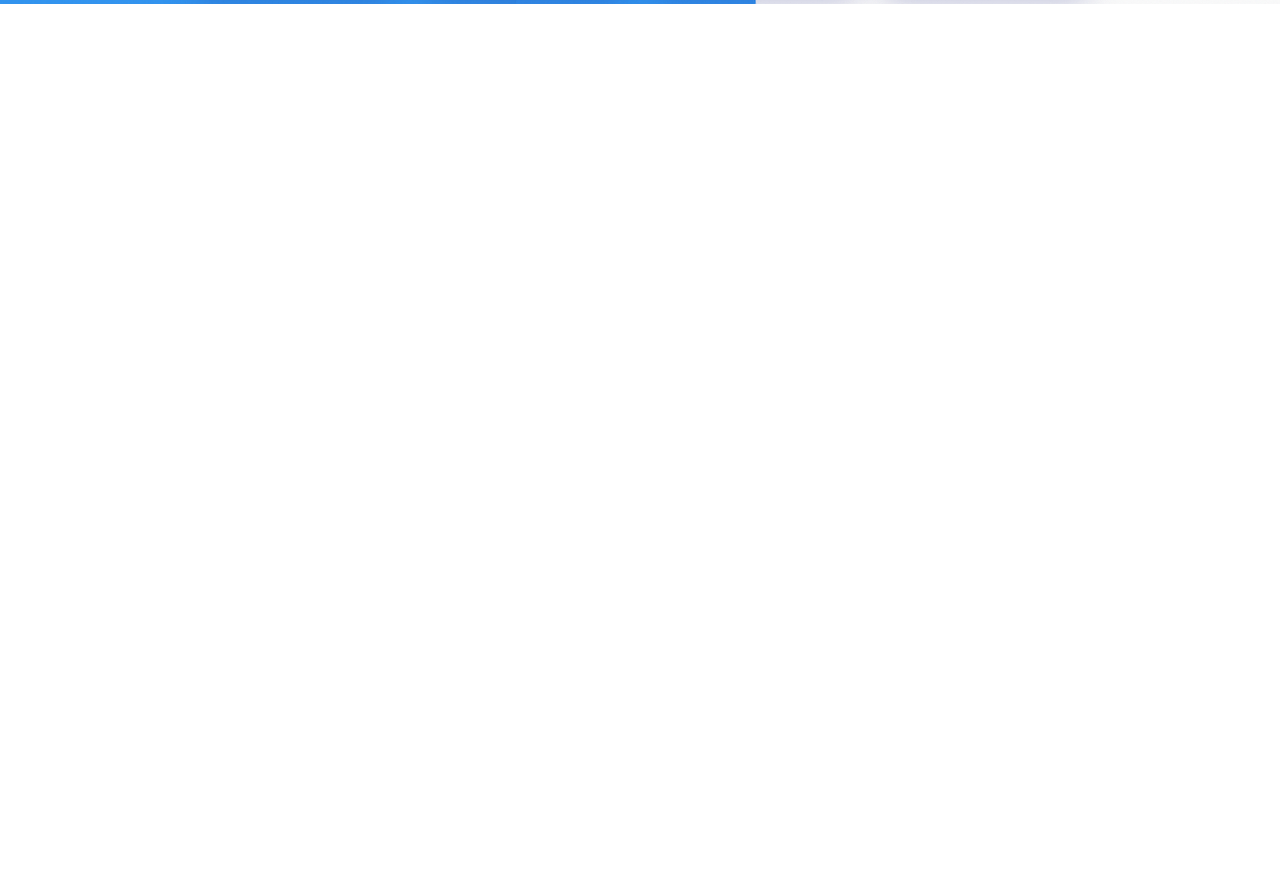
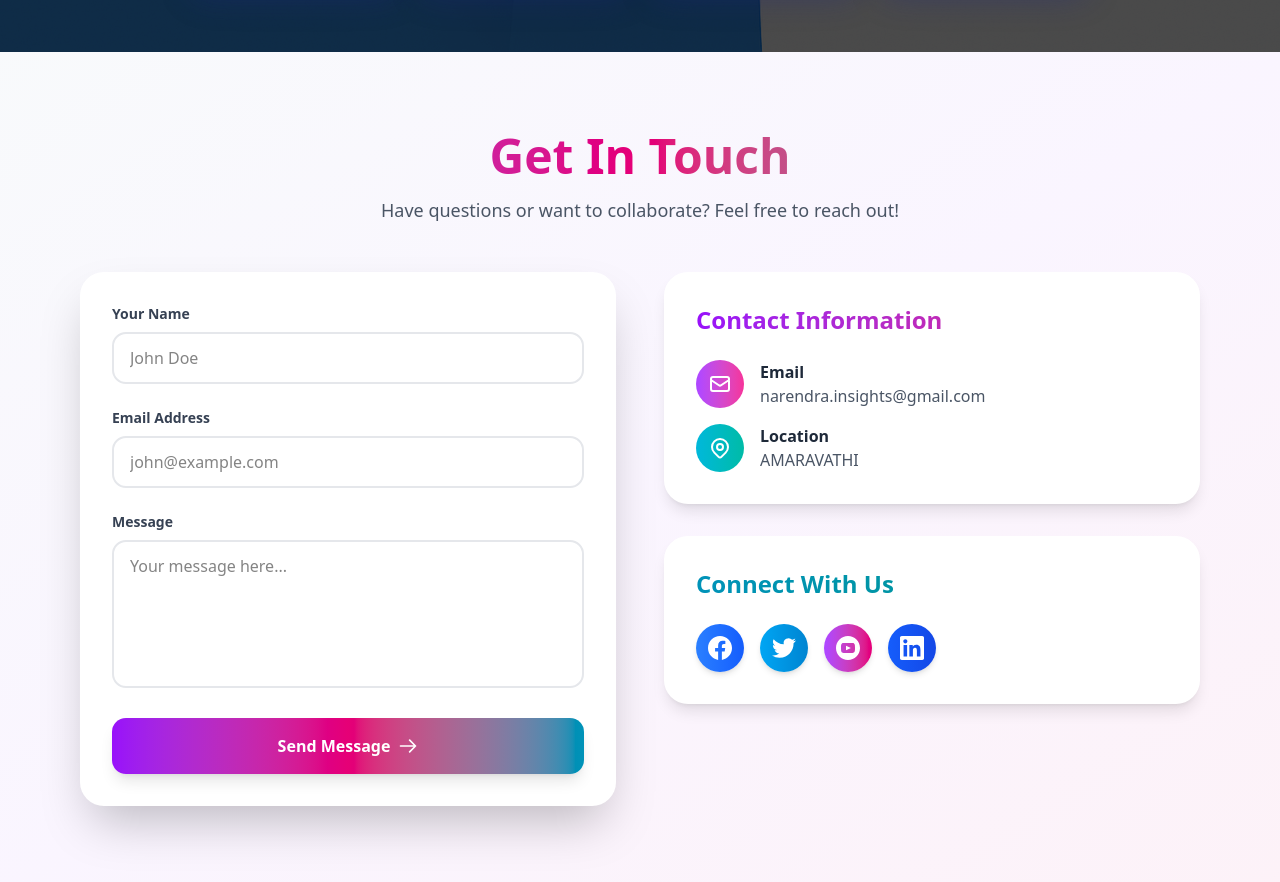
Before and after one commit to narendraAnalytics/aiagent, a Next.js app in the folder frontend/: page / in a window 1280 px wide. Shown: the part 860-1742 px from the top of the page. Before the commit the page ends 864 px from the top, so only its background shows below. Built offline with nearby package versions, Linux system fonts and the light colour scheme; no server answers.

Commit message:
contactme page added

```diff
--- a/frontend/src/app/page.tsx
+++ b/frontend/src/app/page.tsx
@@ -8,8 +8,10 @@ export default async function Home() {
   const { userId } = await auth()
 
   return (
-    <div className="flex flex-col min-h-screen relative overflow-hidden">
-      {/* Banner Background Image */}
+    <div className="flex flex-col min-h-screen">
+      {/* Hero Section with Background Image */}
+      <div className="relative overflow-hidden">
+        {/* Banner Background Image - Only for hero section */}
         <Image
           src="/images/bannerImage.png"
           alt="Research Assistant Background"
@@ -18,10 +20,10 @@ export default async function Home() {
           priority
         />
         {/* Dark Overlay for text readability */}
-      <div className="fixed inset-0 bg-black/70 -z-10"></div>
+        <div className="absolute inset-0 bg-black/70 -z-10"></div>
 
         {/* Header with UserButton */}
-      <header className="w-full animate-fade-in">
+        <header className="w-full animate-fade-in relative z-10">
           <div className="max-w-7xl mx-auto px-4 py-4 flex justify-between items-center">
             <h2 className="text-xl font-bold bg-gradient-to-r from-cyan-300 via-purple-300 to-pink-300 bg-clip-text text-transparent hover:scale-110 transition-all duration-300 cursor-default drop-shadow-[0_0_15px_rgba(168,85,247,0.5)] animate-gradient-x">
               AI Research Agent
@@ -34,8 +36,8 @@ export default async function Home() {
           </div>
         </header>
 
-      {/* Main Content */}
-      <div className="flex-1 flex flex-col items-center justify-center p-4 pt-8">
+        {/* Main Hero Content */}
+        <div className="flex flex-col items-center justify-center p-4 pt-8 pb-16 relative z-10">
         <div className="max-w-4xl w-full text-center space-y-8">
 
           {/* Logo with Float Animation */}
@@ -130,5 +132,154 @@ export default async function Home() {
         </div>
         </div>
       </div>
+
+      {/* Contact Me Section */}
+      <section className="relative bg-gradient-to-br from-slate-50 via-purple-50 to-pink-50 py-20">
+        <div className="max-w-6xl mx-auto px-4">
+          {/* Section Header */}
+          <div className="text-center mb-12 animate-slide-up">
+            <h2 className="text-5xl font-bold mb-4 bg-gradient-to-r from-purple-600 via-pink-600 to-cyan-600 bg-clip-text text-transparent">
+              Get In Touch
+            </h2>
+            <p className="text-lg text-gray-600 max-w-2xl mx-auto">
+              Have questions or want to collaborate? Feel free to reach out!
+            </p>
+          </div>
+
+          <div className="grid grid-cols-1 lg:grid-cols-2 gap-12">
+            {/* Contact Form */}
+            <div className="bg-white rounded-3xl shadow-2xl p-8 animate-slide-up" style={{ animationDelay: '0.2s', opacity: 0 }}>
+              <form className="space-y-6">
+                <div>
+                  <label htmlFor="name" className="block text-sm font-semibold text-gray-700 mb-2">
+                    Your Name
+                  </label>
+                  <input
+                    type="text"
+                    id="name"
+                    name="name"
+                    className="w-full px-4 py-3 rounded-xl border-2 border-gray-200 focus:border-purple-500 focus:ring-2 focus:ring-purple-200 outline-none transition-all duration-300"
+                    placeholder="John Doe"
+                  />
+                </div>
+
+                <div>
+                  <label htmlFor="email" className="block text-sm font-semibold text-gray-700 mb-2">
+                    Email Address
+                  </label>
+                  <input
+                    type="email"
+                    id="email"
+                    name="email"
+                    className="w-full px-4 py-3 rounded-xl border-2 border-gray-200 focus:border-purple-500 focus:ring-2 focus:ring-purple-200 outline-none transition-all duration-300"
+                    placeholder="john@example.com"
+                  />
+                </div>
+
+                <div>
+                  <label htmlFor="message" className="block text-sm font-semibold text-gray-700 mb-2">
+                    Message
+                  </label>
+                  <textarea
+                    id="message"
+                    name="message"
+                    rows={5}
+                    className="w-full px-4 py-3 rounded-xl border-2 border-gray-200 focus:border-purple-500 focus:ring-2 focus:ring-purple-200 outline-none transition-all duration-300 resize-none"
+                    placeholder="Your message here..."
+                  />
+                </div>
+
+                <button
+                  type="submit"
+                  className="w-full bg-gradient-to-r from-purple-600 via-pink-600 to-cyan-600 text-white font-bold py-4 rounded-xl shadow-lg hover:shadow-2xl hover:scale-105 transition-all duration-300 flex items-center justify-center gap-2"
+                >
+                  <span>Send Message</span>
+                  <svg className="w-5 h-5" fill="none" stroke="currentColor" viewBox="0 0 24 24">
+                    <path strokeLinecap="round" strokeLinejoin="round" strokeWidth={2} d="M14 5l7 7m0 0l-7 7m7-7H3" />
+                  </svg>
+                </button>
+              </form>
+            </div>
+
+            {/* Contact Info & Social Links */}
+            <div className="space-y-8 animate-slide-up" style={{ animationDelay: '0.4s', opacity: 0 }}>
+              {/* Info Cards */}
+              <div className="bg-white rounded-3xl shadow-lg p-8 hover:shadow-2xl transition-shadow duration-300">
+                <h3 className="text-2xl font-bold mb-6 bg-gradient-to-r from-purple-600 to-pink-600 bg-clip-text text-transparent">
+                  Contact Information
+                </h3>
+                <div className="space-y-4">
+                  <div className="flex items-start gap-4">
+                    <div className="w-12 h-12 rounded-full bg-gradient-to-r from-purple-500 to-pink-500 flex items-center justify-center flex-shrink-0">
+                      <svg className="w-6 h-6 text-white" fill="none" stroke="currentColor" viewBox="0 0 24 24">
+                        <path strokeLinecap="round" strokeLinejoin="round" strokeWidth={2} d="M3 8l7.89 5.26a2 2 0 002.22 0L21 8M5 19h14a2 2 0 002-2V7a2 2 0 00-2-2H5a2 2 0 00-2 2v10a2 2 0 002 2z" />
+                      </svg>
+                    </div>
+                    <div>
+                      <p className="font-semibold text-gray-800">Email</p>
+                      <p className="text-gray-600">narendra.insights@gmail.com</p>
+                    </div>
+                  </div>
+
+                  <div className="flex items-start gap-4">
+                    <div className="w-12 h-12 rounded-full bg-gradient-to-r from-cyan-500 to-teal-500 flex items-center justify-center flex-shrink-0">
+                      <svg className="w-6 h-6 text-white" fill="none" stroke="currentColor" viewBox="0 0 24 24">
+                        <path strokeLinecap="round" strokeLinejoin="round" strokeWidth={2} d="M17.657 16.657L13.414 20.9a1.998 1.998 0 01-2.827 0l-4.244-4.243a8 8 0 1111.314 0z" />
+                        <path strokeLinecap="round" strokeLinejoin="round" strokeWidth={2} d="M15 11a3 3 0 11-6 0 3 3 0 016 0z" />
+                      </svg>
+                    </div>
+                    <div>
+                      <p className="font-semibold text-gray-800">Location</p>
+                      <p className="text-gray-600">AMARAVATHI</p>
+                    </div>
+                  </div>
+                </div>
+              </div>
+
+              {/* Social Media Links */}
+              <div className="bg-white rounded-3xl shadow-lg p-8 hover:shadow-2xl transition-shadow duration-300">
+                <h3 className="text-2xl font-bold mb-6 bg-gradient-to-r from-cyan-600 to-teal-600 bg-clip-text text-transparent">
+                  Connect With Us
+                </h3>
+                <div className="flex gap-4">
+                  <a
+                    href="#"
+                    className="w-12 h-12 rounded-full bg-gradient-to-r from-blue-500 to-blue-600 flex items-center justify-center text-white hover:scale-110 transition-transform duration-300 shadow-md"
+                  >
+                    <svg className="w-6 h-6" fill="currentColor" viewBox="0 0 24 24">
+                      <path d="M24 12.073c0-6.627-5.373-12-12-12s-12 5.373-12 12c0 5.99 4.388 10.954 10.125 11.854v-8.385H7.078v-3.47h3.047V9.43c0-3.007 1.792-4.669 4.533-4.669 1.312 0 2.686.235 2.686.235v2.953H15.83c-1.491 0-1.956.925-1.956 1.874v2.25h3.328l-.532 3.47h-2.796v8.385C19.612 23.027 24 18.062 24 12.073z" />
+                    </svg>
+                  </a>
+                  <a
+                    href="#"
+                    className="w-12 h-12 rounded-full bg-gradient-to-r from-sky-500 to-sky-600 flex items-center justify-center text-white hover:scale-110 transition-transform duration-300 shadow-md"
+                  >
+                    <svg className="w-6 h-6" fill="currentColor" viewBox="0 0 24 24">
+                      <path d="M23.953 4.57a10 10 0 01-2.825.775 4.958 4.958 0 002.163-2.723c-.951.555-2.005.959-3.127 1.184a4.92 4.92 0 00-8.384 4.482C7.69 8.095 4.067 6.13 1.64 3.162a4.822 4.822 0 00-.666 2.475c0 1.71.87 3.213 2.188 4.096a4.904 4.904 0 01-2.228-.616v.06a4.923 4.923 0 003.946 4.827 4.996 4.996 0 01-2.212.085 4.936 4.936 0 004.604 3.417 9.867 9.867 0 01-6.102 2.105c-.39 0-.779-.023-1.17-.067a13.995 13.995 0 007.557 2.209c9.053 0 13.998-7.496 13.998-13.985 0-.21 0-.42-.015-.63A9.935 9.935 0 0024 4.59z" />
+                    </svg>
+                  </a>
+                  <a
+                    href="#"
+                    className="w-12 h-12 rounded-full bg-gradient-to-r from-purple-500 to-pink-600 flex items-center justify-center text-white hover:scale-110 transition-transform duration-300 shadow-md"
+                  >
+                    <svg className="w-6 h-6" fill="currentColor" viewBox="0 0 24 24">
+                      <path d="M12 0C5.373 0 0 5.373 0 12s5.373 12 12 12 12-5.373 12-12S18.627 0 12 0zm4.441 16.892c-2.102.144-6.784.144-8.883 0C5.282 16.736 5.017 15.622 5 12c.017-3.629.285-4.736 2.558-4.892 2.099-.144 6.782-.144 8.883 0C18.718 7.264 18.982 8.378 19 12c-.018 3.629-.285 4.736-2.559 4.892zM10 9.658l4.917 2.338L10 14.342V9.658z" />
+                    </svg>
+                  </a>
+                  <a
+                    href="#"
+                    className="w-12 h-12 rounded-full bg-gradient-to-r from-blue-600 to-blue-700 flex items-center justify-center text-white hover:scale-110 transition-transform duration-300 shadow-md"
+                  >
+                    <svg className="w-6 h-6" fill="currentColor" viewBox="0 0 24 24">
+                      <path d="M20.447 20.452h-3.554v-5.569c0-1.328-.027-3.037-1.852-3.037-1.853 0-2.136 1.445-2.136 2.939v5.667H9.351V9h3.414v1.561h.046c.477-.9 1.637-1.85 3.37-1.85 3.601 0 4.267 2.37 4.267 5.455v6.286zM5.337 7.433c-1.144 0-2.063-.926-2.063-2.065 0-1.138.92-2.063 2.063-2.063 1.14 0 2.064.925 2.064 2.063 0 1.139-.925 2.065-2.064 2.065zm1.782 13.019H3.555V9h3.564v11.452zM22.225 0H1.771C.792 0 0 .774 0 1.729v20.542C0 23.227.792 24 1.771 24h20.451C23.2 24 24 23.227 24 22.271V1.729C24 .774 23.2 0 22.222 0h.003z" />
+                    </svg>
+                  </a>
+                </div>
+              </div>
+            </div>
+          </div>
+        </div>
+      </section>
+    </div>
   )
 }
```
Lines whose indentation alone changed are shown as unchanged.
